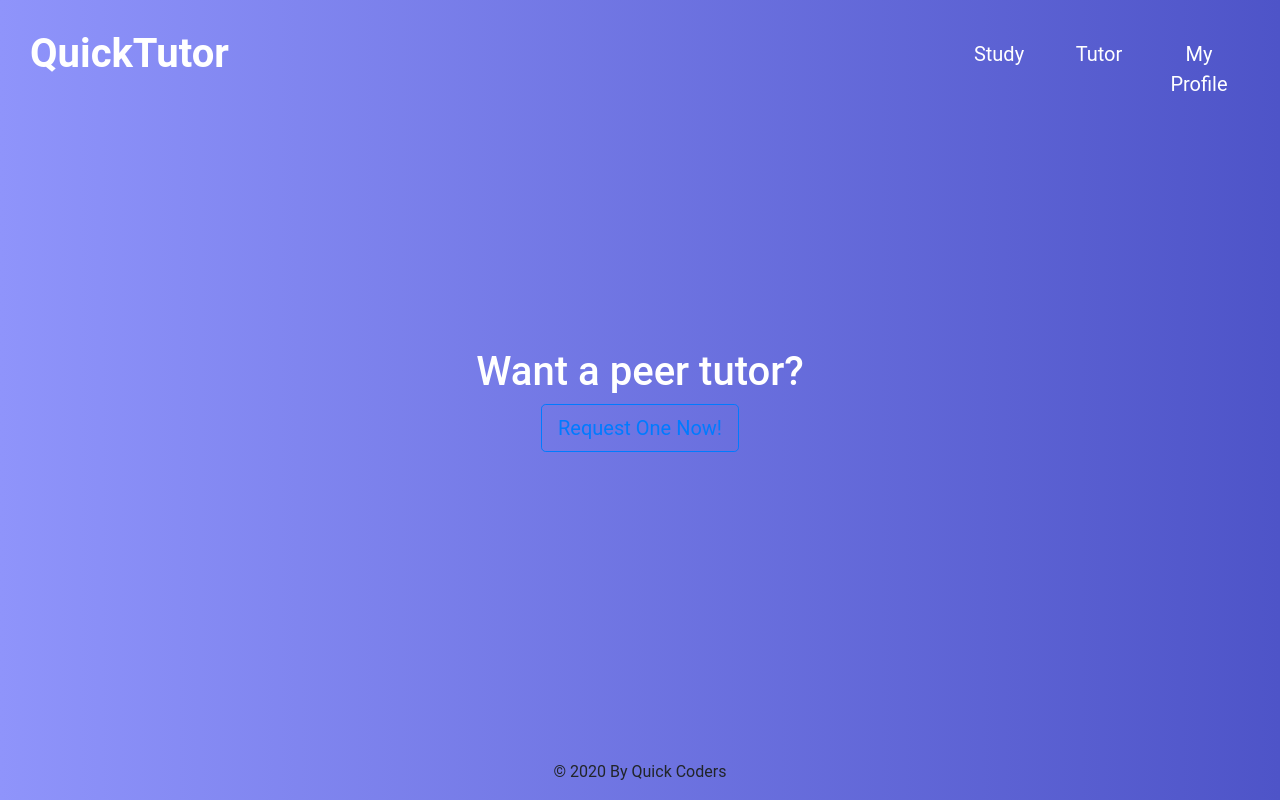
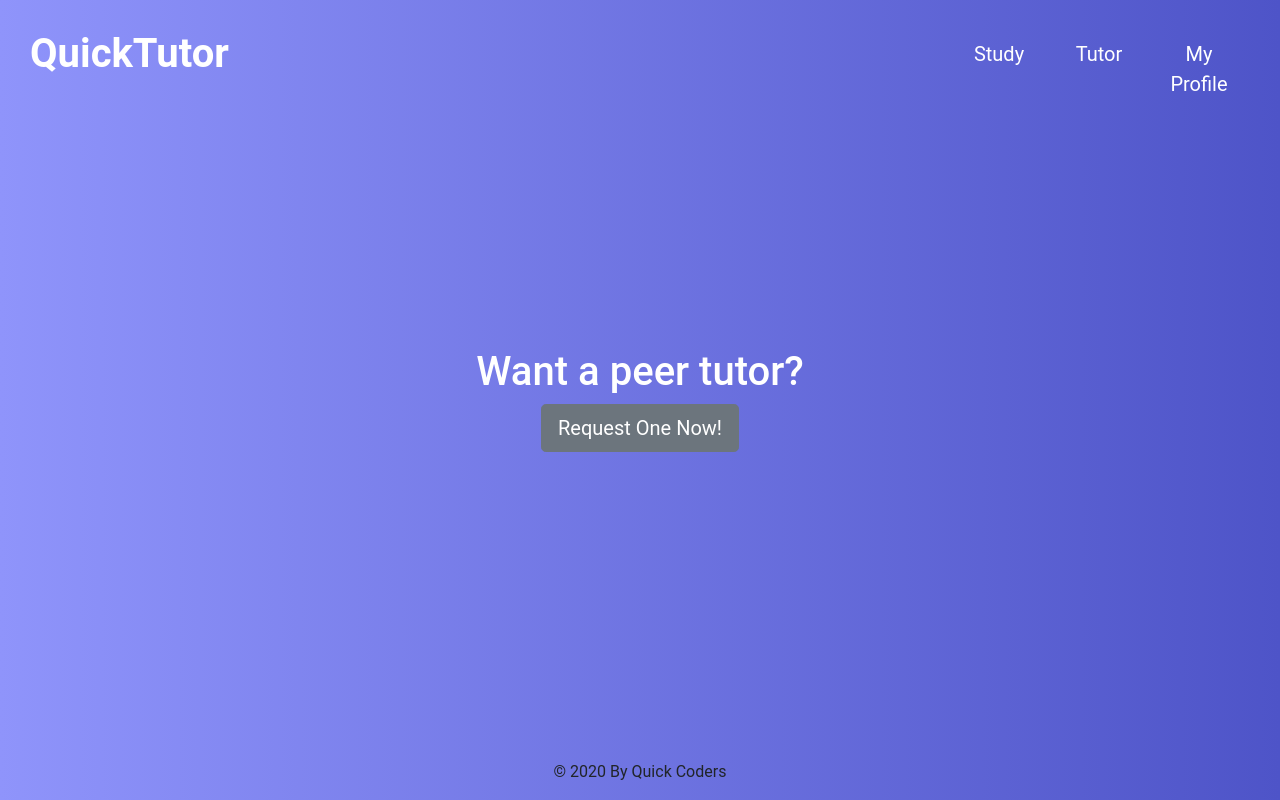
Before and after one commit to HarrisonClark/QuickTutor, a Django app: page /study/ in a window 1280 px wide. Run offline with Django 3.2, Linux system fonts and the light colour scheme; the visitor is signed in with stand-in values (Sample User, id 1); some libraries are stand-ins or nearby versions.

Commit message:
made buttons visible

```diff
--- a/study/templates/study/index.html
+++ b/study/templates/study/index.html
@@ -4,5 +4,5 @@
 
 {% block content %}
 <h1>Want a peer tutor?</h1>
-<a href={% url "study:tutor_request" %} class="btn btn-outline-primary btn-lg"> Request One Now! </a>
+<a href={% url "study:tutor_request" %} class="btn btn-secondary btn-lg"> Request One Now! </a>
 {% endblock %}
--- a/userprofile/templates/userprofile/index.html
+++ b/userprofile/templates/userprofile/index.html
@@ -13,7 +13,7 @@
     <p>Last Name: {{ user.last_name }}</p>
     <p>Year: {{ user.student.student_year }}</p>
     <p>Bio: {{ user.student.bio }}</p>
-    <a href="edit" class="btn btn-outline-primary btn-sm">Edit Profile</a>
+    <a href="edit" class="btn btn-secondary btn-sm">Edit Profile</a>
 </div>
     <a href="index_tutor" class="btn btn-danger btn-lg">Visit Tutor Profile</a>
     <a href="{% url 'login:logout' %}" class="btn btn-danger btn-lg">Logout</a>
```
Also changed, not shown: study/migrations/0008_auto_20200414_1643.py (added).
